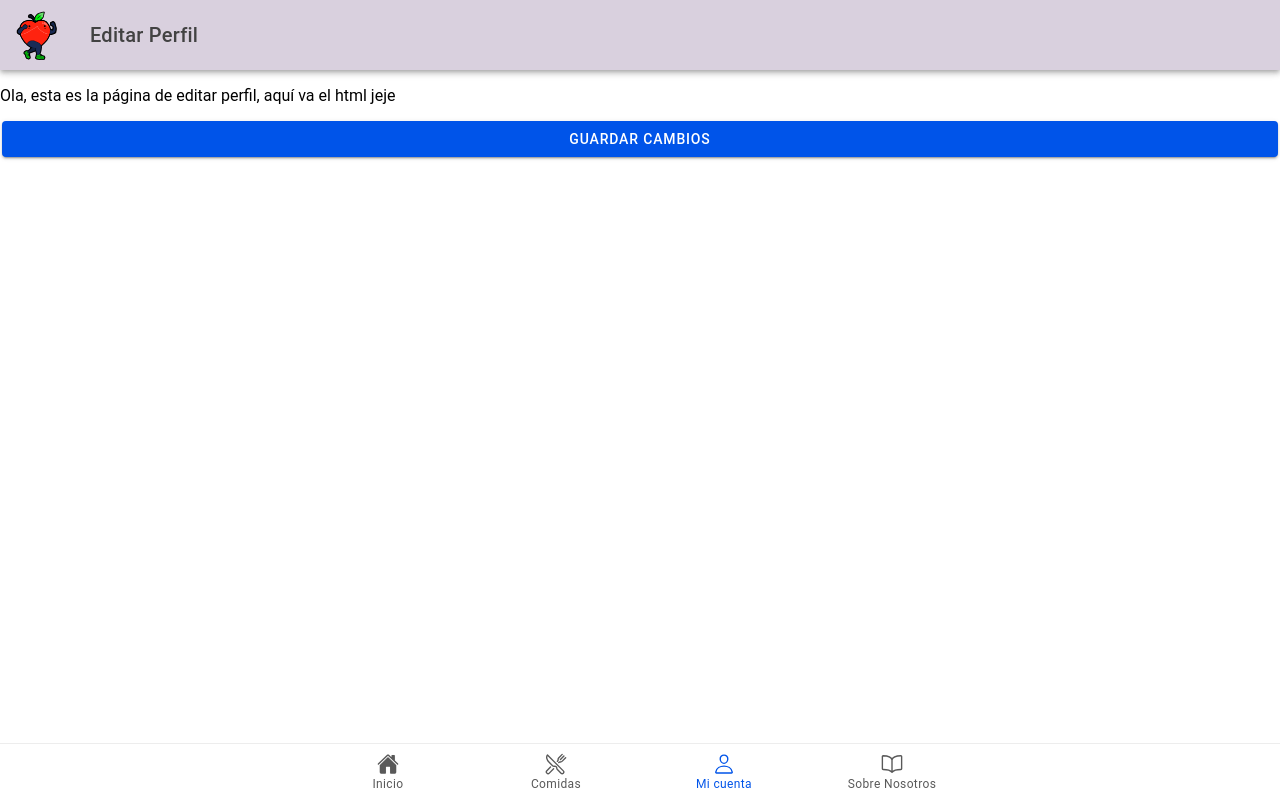
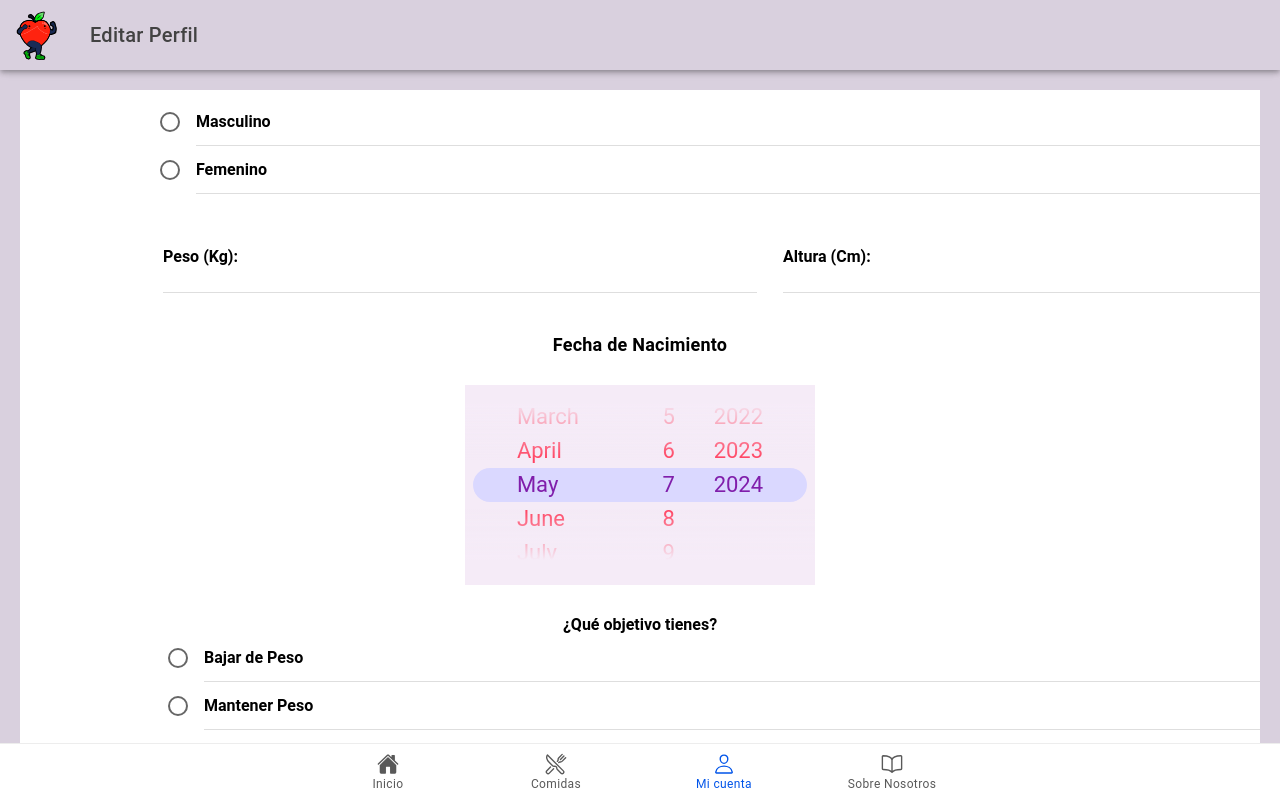
Before and after one commit to Sptfff/ProyectoWeb, a React (Vite) app in the folder frontend/: page /nav/cuenta/editarPerfil in a window 1280 px wide. Built offline with nearby package versions, Linux system fonts and the light colour scheme.

Commit message:
Editar perfil

```diff
--- a/frontend/package.json
+++ b/frontend/package.json
@@ -17,8 +17,8 @@
     "@capacitor/haptics": "6.0.0",
     "@capacitor/keyboard": "6.0.0",
     "@capacitor/status-bar": "6.0.0",
-    "@ionic/react": "^8.0.0",
-    "@ionic/react-router": "^8.0.0",
+    "@ionic/react": "^8.2.0",
+    "@ionic/react-router": "^8.2.0",
     "@types/react-router": "^5.1.20",
     "@types/react-router-dom": "^5.3.3",
     "ionicons": "^7.0.0",
--- a/frontend/src/App.tsx
+++ b/frontend/src/App.tsx
@@ -5,7 +5,6 @@ import Nav from './pages/Nav';
 import InicioSesion from './pages/InicioSesion'
 import Registro from './pages/Registro'
 import { BrowserRouter as Router, Switch } from 'react-router-dom';
-
 /* Core CSS required for Ionic components to work properly */
 import '@ionic/react/css/core.css';
 
--- a/frontend/src/pages/CuentaContent.tsx
+++ b/frontend/src/pages/CuentaContent.tsx
@@ -1,6 +1,7 @@
 import React from 'react';
-import { IonContent, IonHeader, IonButton, IonPage, IonTitle, IonToolbar } from '@ionic/react';
-
+import { IonContent, IonHeader, IonButton, IonPage, IonTitle, IonToolbar,IonImg } from '@ionic/react';
+import logo from '../logo/logo.png';
+import './Header.css';
 interface CuentaContentProps {
   setLoggedOut: () => void;
   onEditProfile: () => void; // Definición de la propiedad onEditProfile
@@ -10,8 +11,9 @@ const CuentaContent: React.FC<CuentaContentProps> = ({ setLoggedOut, onEditProfi
   return (
     <IonPage>
       <IonHeader>
-        <IonToolbar>
-          <IonTitle>Mi cuenta</IonTitle>
+      <IonToolbar className='Toolbar'>
+          <IonImg slot="start" className='Img' src={logo} alt=""/>
+              <IonTitle>Mi cuenta</IonTitle>
         </IonToolbar>
       </IonHeader>
       <IonContent fullscreen>
@@ -21,7 +23,7 @@ const CuentaContent: React.FC<CuentaContentProps> = ({ setLoggedOut, onEditProfi
           </IonToolbar>
         </IonHeader>
         <p>Hola muy buenas, esta es la página de tu propia cuenta <br /></p>
-        <p>Próximamente podrás editar tu perfil. Por ahora solo puedes cerrar sesión: <br /></p>
+        <p>Aquí puedes editar tu perfil o cerrar tu sesión <br /></p>
         <IonButton className="ion-margin-top ion-padding" color="danger" onClick={setLoggedOut}>
           Cerrar sesión
         </IonButton>
--- /dev/null
+++ b/frontend/src/pages/EditarPerfil.css
@@ -0,0 +1,98 @@
+.formulario {
+    padding: 20px;
+    margin: 0 auto;
+    background-color: #D9D0DE;
+}
+.formulario .sexo  {
+    display: flex;
+    flex-direction: column;
+    align-items: center;
+    border-radius: 10px;
+    width: 100%;
+}
+.formulario .entrada{
+    display: flex;
+    flex-direction: column;
+    align-items: center;
+    margin: 20px 0;
+    padding: 10px;
+    border-radius: 10px;
+    width: 100%;
+    max-width: 400px;
+}
+.dist-num {
+    --padding-top: 20px;
+  }
+.sexo ion-label {
+    font-weight: bold;
+}
+.paprobar{
+    text-align: center;
+    position: absolute;
+    left: 0;
+    right: 0;
+    margin-bottom: 20px;
+}
+.peso ion-label{
+    font-weight: bold;
+}
+.altura ion-label{
+    font-weight: bold;
+}
+ion-datetime {
+    --background: rgb(245, 235, 247);
+    --background-rgb: 245, 235, 247;
+    --wheel-highlight-background: rgb(218, 216, 255);
+    --wheel-highlight-border-radius: 48px;
+    --wheel-fade-background-rgb: 245, 235, 247;
+  }
+ion-datetime::part(wheel-item) {
+    color: rgb(255, 66, 97);
+}
+
+ion-datetime::part(wheel-item active) {
+    color: rgb(128, 30, 171);
+}
+.fecha-container {
+    padding-top: 30px;
+    display: flex;
+    justify-content: center;
+}
+.move-right{
+    margin-left: 0%;
+}
+.fecha{
+    text-align: center;
+    font-weight: bold;
+    font-size: 18px;
+    margin-top: 100px;
+}
+
+.objetivo{
+    display: flex;
+    flex-direction: column;
+    align-items: center;
+    margin: 20px 0;
+    padding: 10px;
+    border-radius: 10px;
+    width: 100%;
+}
+
+.objetivo ion-label{
+    font-weight: bold;
+}
+.nivelAct{
+    display: flex;
+    flex-direction: column;
+    align-items: center;
+    margin: 20px 0;
+    padding: 10px;
+    border-radius: 10px;
+    width: 100%;
+}
+.nivelAct ion-label{
+    font-weight: bold;
+}
+.ion-page {
+    background-color: #D9D0DE; /* Color de fondo deseado */
+}
--- a/frontend/src/pages/EditarPerfil.tsx
+++ b/frontend/src/pages/EditarPerfil.tsx
@@ -1,31 +1,115 @@
 import React from 'react';
-import { IonContent, IonHeader, IonButton, IonPage, IonTitle, IonToolbar,IonImg } from '@ionic/react';
-import './Header.css'
-import logo from '../logo/logo.png'
-
+import {
+  IonPage,
+  IonHeader,
+  IonToolbar,
+  IonTitle,
+  IonContent,
+  IonList,
+  IonItem,
+  IonLabel,
+  IonInput,
+  IonRadio,
+  IonRadioGroup,
+  IonButton,
+  IonGrid,
+  IonRow,
+  IonCol,
+  IonDatetime,
+  IonListHeader,IonImg
+} from '@ionic/react';
+import logo from '../logo/logo.png';
+import './Header.css';
+import './EditarPerfil.css'
+import { useHistory } from 'react-router-dom';
 interface EditarPerfilProps {
   onSave: () => void;
   onCancel: () => void;
 }
-
 const EditarPerfil: React.FC<EditarPerfilProps> = ({ onSave, onCancel }) => {
+  const history = useHistory();
   return (
     <IonPage>
       <IonHeader>
-        <IonToolbar className='Toolbar'>
+      <IonToolbar className='Toolbar'>
+          <IonImg slot="start" className='Img' src={logo} alt=""/>
           <IonTitle>Editar Perfil</IonTitle>
-          <IonImg slot="start" className='Img' src={logo} alt=""  />
         </IonToolbar>
       </IonHeader>
-      <IonContent>
-        <p>Ola, esta es la página de editar perfil, aquí va el html jeje</p>
-        <IonButton color='primary' expand='block' onClick={onSave}>
-          Guardar Cambios
-        </IonButton>
-
+      <IonContent className='content'>
+        <div className="formulario">
+          <form id="editarPerfil" method="post">
+            <IonList>
+              <IonRadioGroup className="sexo">
+                <IonItem>
+                  <IonLabel>Masculino</IonLabel>
+                  <IonRadio slot="start" value="Hombre" />
+                </IonItem>
+                <IonItem>
+                  <IonLabel>Femenino</IonLabel>
+                  <IonRadio slot="start" value="Mujer" />
+                </IonItem>
+              </IonRadioGroup>
+              <IonGrid className='entrada'>
+                <div className='paprobar'>
+                  <IonRow>
+                    <IonCol size="6">
+                      <IonItem className='peso'>
+                        <IonLabel position="floating">Peso (Kg):</IonLabel>
+                        <IonInput type="number" name="peso" className='dist-num' required />
+                      </IonItem>
+                    </IonCol>
+                    <IonCol size="6">
+                      <IonItem className='altura'>
+                        <IonLabel position="floating">Altura (Cm):</IonLabel>
+                          <IonInput type="number" name="altura" className='dist-num' required />
+                      </IonItem>
+                    </IonCol>
+                  </IonRow>
+                </div>
+              </IonGrid>
+                <IonTitle  className='fecha' >Fecha de Nacimiento</IonTitle>
+                <div className='fecha-container'>
+                <IonDatetime className='move-right' presentation="date" preferWheel={true}></IonDatetime>
+              </div>
+              <IonRadioGroup className="objetivo">
+                  <IonLabel>¿Qué objetivo tienes?</IonLabel>
+                <IonItem>
+                  <IonLabel>Bajar de Peso</IonLabel>
+                  <IonRadio slot="start" value="Bajar de Peso" />
+                </IonItem>
+                <IonItem>
+                  <IonLabel>Mantener Peso</IonLabel>
+                  <IonRadio slot="start" value="Mantener Peso" />
+                </IonItem>
+                <IonItem>
+                  <IonLabel>Ganar Masa Muscular</IonLabel>
+                  <IonRadio slot="start" value="Ganar Masa Muscular" />
+                </IonItem>
+              </IonRadioGroup>
+              <IonRadioGroup className="nivelAct">
+                  <IonLabel>Nivel de Actividad Física</IonLabel>
+                <IonItem>
+                  <IonLabel>Ligero (1-2 días x semana)</IonLabel>
+                  <IonRadio slot="start" value="Ligero" />
+                </IonItem>
+                <IonItem>
+                  <IonLabel>Moderado (3-4 días x semana)</IonLabel>
+                  <IonRadio slot="start" value="Moderado" />
+                </IonItem>
+                <IonItem>
+                  <IonLabel>Alto (5 o más días x semana)</IonLabel>
+                  <IonRadio slot="start" value="Alto" />
+                </IonItem>
+              </IonRadioGroup>
+              <div className="boton">
+                <IonButton color='primary' expand='block' onClick={onSave}>Guardar Cambios</IonButton>
+              </div>
+            </IonList>
+          </form>
+        </div>
       </IonContent>
     </IonPage>
   );
 };
-
 export default EditarPerfil;
--- a/frontend/src/pages/Registro.tsx
+++ b/frontend/src/pages/Registro.tsx
@@ -160,7 +160,7 @@ const Registro: React.FC<RegistroProps> = ({ back, login }: RegistroProps) => {
                 </div>
                 <div>
                   <IonInput
-                    placeholder='Ingrese su RUT'
+                    placeholder='Ingrese su RUT (Sin punto y con guión)'
                     type='text'
                     value={rut}
                     onIonChange={(e) => setRut(e.detail.value!)}
--- a/frontend/src/pages/SobreNosotros.css
+++ b/frontend/src/pages/SobreNosotros.css
@@ -1,4 +1,5 @@
 .Texto{
     font-size: 25px;
     text-align: center;
+    padding-top: 200px; /* Ajusta este valor según sea necesario */
 }
```
Also changed, not shown: 1 other file (tests, documents, lock files or other folders).
